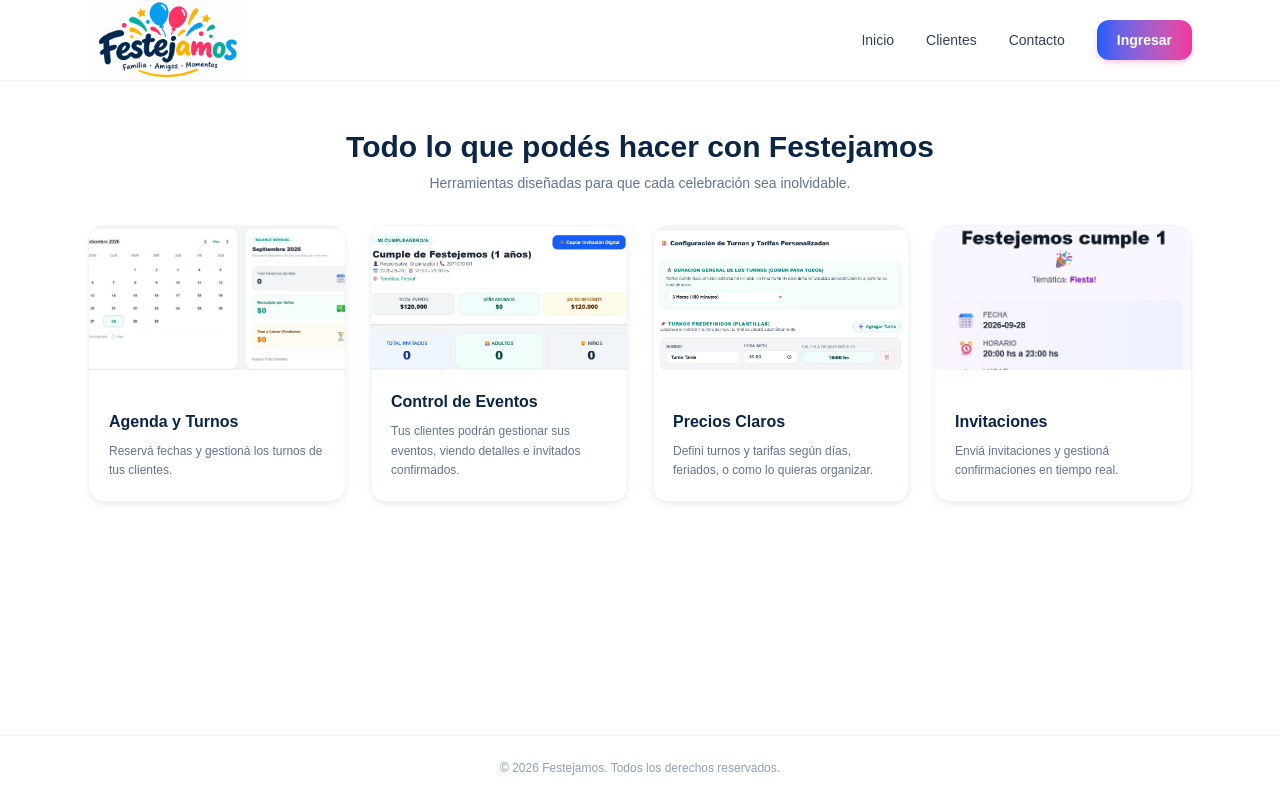
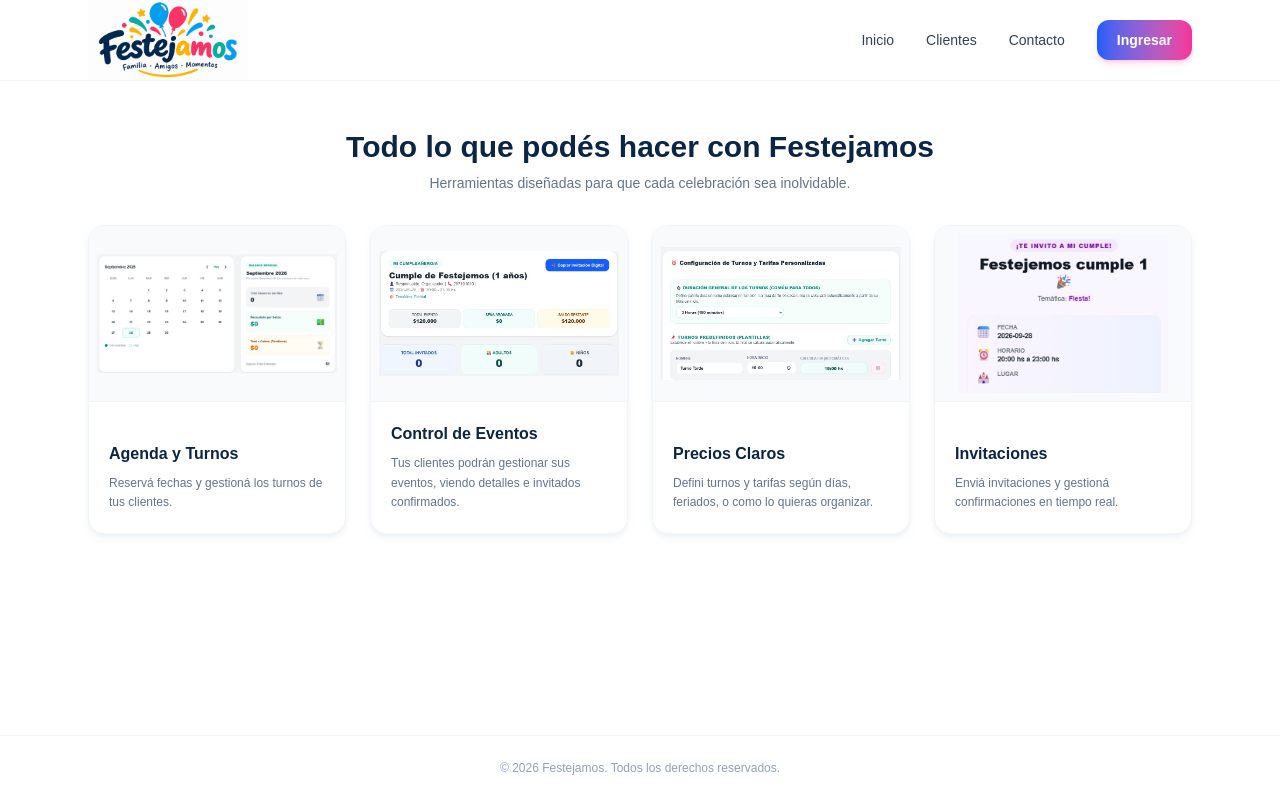
Before and after one commit to rodriguezgustavoar/eventos-app, a Next.js app: page / in a window 1280 px wide. Built offline with nearby package versions, Linux system fonts and the light colour scheme; no server answers.

Commit message:
feat: agrega categoria y redes en cuenta, filtra clientes activos y asegura edicion de eventos

```diff
--- a/src/app/admin/cuenta/page.tsx
+++ b/src/app/admin/cuenta/page.tsx
@@ -897,6 +897,31 @@
               </div>
             </div>
 
+            {/* Redes Sociales: Instagram y Facebook */}
+            <div className="grid grid-cols-1 sm:grid-cols-2 gap-4 pt-2">
+              <div>
+                <label className="block text-xs font-bold text-slate-700 mb-1">Instagram (Usuario o URL)</label>
+                <input
+                  type="text"
+                  placeholder="@tucuenta"
+                  value={instagram}
+                  onChange={(e) => setInstagram(e.target.value)}
+                  className="w-full px-3 py-2 bg-[#F3F4F6] border border-slate-200 rounded-xl text-xs font-semibold text-[#1F2937]"
+                />
+              </div>
+
+              <div>
+                <label className="block text-xs font-bold text-slate-700 mb-1">Facebook (Perfil o Página)</label>
+                <input
+                  type="text"
+                  placeholder="nombre.pag"
+                  value={facebook}
+                  onChange={(e) => setFacebook(e.target.value)}
+                  className="w-full px-3 py-2 bg-[#F3F4F6] border border-slate-200 rounded-xl text-xs font-semibold text-[#1F2937]"
+                />
+              </div>
+            </div>
+
             <div className="space-y-3 pt-2">
               <label className="block text-xs font-bold text-slate-700">🗺️ Enlace de Google Maps</label>
               <input
--- a/src/app/clientes/page.tsx
+++ b/src/app/clientes/page.tsx
@@ -9,16 +9,21 @@
     process.env.NEXT_PUBLIC_SUPABASE_ANON_KEY!
   );
 
-  // Consulta real a la tabla 'profiles' filtrando el rol 'user'
+  // Consulta real a la tabla 'profiles' filtrando:
+  // 1. Que el rol sea 'user'
+  // 2. Que la columna 'isactive' sea TRUE (solo activos)
+  // 3. Seleccionamos también la columna 'category'
   const { data: clientes, error } = await supabase
     .from('profiles')
-    .select('id, full_name, role, phone, address, city, province, logo_url')
-    .eq('role', 'user');
+    .select('id, full_name, role, phone, address, city, province, logo_url, category, is_active')
+    .eq('role', 'user')
+    .eq('is_active', true); // <-- Filtro agregado: Solo activos
 
   if (error) {
     console.error('Error al cargar los clientes:', error.message);
   }
 
+  // Filtramos manualmente por seguridad en el cliente, aunque el filtro principal ya se hace en Supabase
   const listaClientes = clientes || [];
 
   return (
@@ -72,17 +77,17 @@
         {/* Título de la sección */}
         <div className="text-center space-y-2">
           <h1 className="text-3xl font-extrabold text-[#0B2545]">
-            Nuestros Clientes y Proveedores Registrados
+            Nuestros Clientes y Proveedores Destacados
           </h1>
           <p className="text-sm text-slate-500 max-w-lg mx-auto">
             Encontrá salones, servicios de catering, animación y profesionales listos para tu próximo evento.
           </p>
         </div>
 
-        {/* Mensaje por si no hay registros */}
+        {/* Mensaje por si no hay registros activos */}
         {listaClientes.length === 0 ? (
           <div className="text-center py-16 text-slate-400 text-sm">
-            No hay clientes registrados en este momento.
+            No hay clientes activos registrados en este momento.
           </div>
         ) : (
           /* Grid de Tarjetas de Clientes */
@@ -107,18 +112,26 @@
                         Sin logo
                       </div>
                     )}
+
+                    {/* Badge de Categoría (NUEVO) */}
+                    {cliente.category && (
+                      <span className="absolute top-3 right-3 bg-pink-50 text-pink-700 text-[10px] font-bold px-3 py-1 rounded-full border border-pink-100 shadow-sm">
+                        {cliente.category}
+                      </span>
+                    )}
                   </div>
 
-                  {/* Información del Cliente con texto en color oscuro */}
+                  {/* Información del Cliente */}
                   <div className="p-5 space-y-3">
                     <h3 className="font-bold text-[#0B2545] text-lg leading-snug">
                       {cliente.full_name || 'Sin nombre'}
                     </h3>
 
-                    <div className="space-y-2 text-xs text-slate-700 font-medium">
+                    <div className="space-y-2.5 text-xs text-slate-700 font-medium">
                       {cliente.address && (
-                        <p className="flex items-center gap-2">
-                          <span>📍</span> {cliente.address}
+                        <p className="flex items-start gap-2">
+                          <span className="mt-0.5">📍</span>
+                          <span className="flex-1">{cliente.address}</span>
                         </p>
                       )}
 
--- a/src/app/evento/[id]/editar/page.tsx
+++ b/src/app/evento/[id]/editar/page.tsx
@@ -93,15 +93,15 @@
     setLoading(true)
     setNotFound(false)
 
-    // Validar sesión activa antes de cargar nada
+    // 1. Validar sesión activa antes de cargar nada
     const { data: { user }, error: authError } = await supabase.auth.getUser()
 
     if (authError || !user) {
-      router.replace('/login') // Redirige automáticamente al login si no hay sesión
+      router.replace('/login')
       return
     }
 
-    // Cargar configuración de turnos del perfil del usuario
+    // 2. Cargar configuración de turnos del perfil del usuario actual
     const { data: profile } = await supabase
       .from('profiles')
       .select('shift_settings, turn_buffer_minutes')
@@ -112,12 +112,13 @@
       setShiftSettings(profile.shift_settings)
     }
 
-    // Cargar los datos del evento
+    // 3. Cargar los datos del evento VALIDANDO que pertenezca al usuario logueado (profile_id)
     const { data: bookingData, error } = await supabase
       .from('bookings')
       .select('*')
       .eq('id', bookingId)
-      .single()
+      .eq('profile_id', user.id) // <-- ESTO EVITA QUE PUEDA VER/EDITAR EVENTOS AJENOS
+      .maybeSingle()
 
     if (error || !bookingData) {
       setNotFound(true)
@@ -355,10 +356,12 @@
       deposit_paid: Number(booking.deposit_paid) || 0
     }
 
+    // Aseguramos también en el update que pertenezca al usuario para mayor seguridad
     const { error } = await supabase
       .from('bookings')
       .update(payload)
       .eq('id', bookingId)
+      .eq('profile_id', user.id)
 
     setSaving(false)
 
@@ -383,7 +386,8 @@
       <div className="min-h-screen bg-gray-100 flex items-center justify-center p-4">
         <div className="bg-white p-6 rounded-2xl text-center max-w-sm border border-gray-200 shadow-sm space-y-4">
           <span className="text-4xl">❌</span>
-          <h2 className="text-lg font-bold text-gray-800">Evento no encontrado</h2>
+          <h2 className="text-lg font-bold text-gray-800">Evento no encontrado o sin permisos</h2>
+          <p className="text-xs text-gray-500">Este evento no existe o pertenece a otro usuario.</p>
           <Link
             href="/admin"
             className="inline-block py-2 px-4 bg-teal-600 text-white font-bold text-xs rounded-xl hover:bg-teal-700"
--- a/src/app/page.tsx
+++ b/src/app/page.tsx
@@ -66,11 +66,11 @@
 
             {/* Tarjeta 1: Agenda y Turnos */}
             <div className="bg-white rounded-2xl overflow-hidden shadow-md shadow-slate-200/50 border border-slate-100 hover:border-blue-200 transition-all flex flex-col justify-between">
-              <div className="relative h-36 w-full bg-slate-100">
+              <div className="w-full h-44 bg-slate-50 p-2 flex items-center justify-center overflow-hidden border-b border-slate-100">
                 <img
                   src="/agenda.jpg"
                   alt="Agenda y Turnos"
-                  className="h-full w-full object-cover"
+                  className="w-full h-full object-contain"
                 />
               </div>
               <div className="p-5 space-y-2">
@@ -83,11 +83,11 @@
 
             {/* Tarjeta 2: Control de Eventos */}
             <div className="bg-white rounded-2xl overflow-hidden shadow-md shadow-slate-200/50 border border-slate-100 hover:border-pink-200 transition-all flex flex-col justify-between">
-              <div className="relative h-36 w-full bg-slate-100">
+              <div className="w-full h-44 bg-slate-50 p-2 flex items-center justify-center overflow-hidden border-b border-slate-100">
                 <img
                   src="/eventocreado.jpg"
                   alt="Control de Eventos"
-                  className="h-full w-full object-cover"
+                  className="w-full h-full object-contain"
                 />
               </div>
               <div className="p-5 space-y-2">
@@ -100,11 +100,11 @@
 
             {/* Tarjeta 3: Precios Claros */}
             <div className="bg-white rounded-2xl overflow-hidden shadow-md shadow-slate-200/50 border border-slate-100 hover:border-amber-200 transition-all flex flex-col justify-between">
-              <div className="relative h-36 w-full bg-slate-100">
+              <div className="w-full h-44 bg-slate-50 p-2 flex items-center justify-center overflow-hidden border-b border-slate-100">
                 <img
                   src="/turnostarifas.jpg"
                   alt="Precios Claros"
-                  className="h-full w-full object-cover"
+                  className="w-full h-full object-contain"
                 />
               </div>
               <div className="p-5 space-y-2">
@@ -117,11 +117,11 @@
 
             {/* Tarjeta 4: Invitaciones */}
             <div className="bg-white rounded-2xl overflow-hidden shadow-md shadow-slate-200/50 border border-slate-100 hover:border-teal-200 transition-all flex flex-col justify-between">
-              <div className="relative h-36 w-full bg-slate-100">
+              <div className="w-full h-44 bg-slate-50 p-2 flex items-center justify-center overflow-hidden border-b border-slate-100">
                 <img
                   src="/invitacion.jpg"
                   alt="Invitaciones Digitales"
-                  className="h-full w-full object-cover"
+                  className="w-full h-full object-contain"
                 />
               </div>
               <div className="p-5 space-y-2">
```
